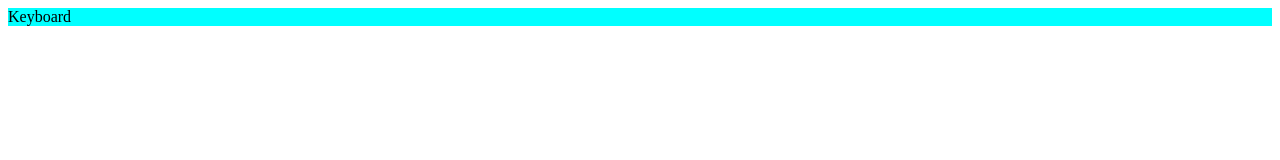
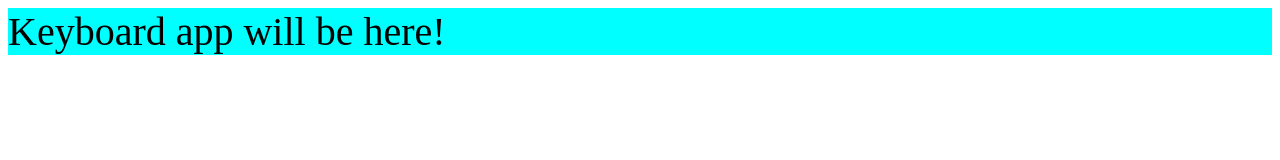
Before and after one commit to Kulish89/virtual-keyboard, a website built with webpack: page src/index.html in a window 1280 px wide. Built offline with nearby package versions, Linux system fonts and the light colour scheme.

Commit message:
Feat: webpack-configuration

```diff
--- a/package.json
+++ b/package.json
@@ -6,7 +6,8 @@
   "scripts": {
     "test": "echo \"Error: no test specified\" && exit 1",
     "build": "webpack --config webpack.config.js",
-    "watch": "webpack --mode development --watch"
+    "watch": "webpack --mode development --watch",
+    "deploy": "gh-pages -d dist"
   },
   "repository": {
     "type": "git",
--- a/src/index.html
+++ b/src/index.html
@@ -7,6 +7,6 @@
     <title>Keyboard</title>
   </head>
   <body>
-    <div id="root">Keyboard</div>
+    <div class="root">Keyboard app will be here!</div>
   </body>
 </html>
--- a/src/styles/style.css
+++ b/src/styles/style.css
@@ -1,3 +1,4 @@
-#root {
+.root {
   background-color: aqua;
+  font-size: 40px;
 }
--- a/webpack.config.js
+++ b/webpack.config.js
@@ -10,6 +10,7 @@ module.exports = {
   output: {
     filename: "[name].bundle.js",
     path: path.resolve(__dirname, "dist"),
+    publicPath: "/webpack-demo/",
   },
   plugins: [
     new HTMLWebpackPlugin({ template: "./src/index.html" }),
```
Also changed, not shown: dist/index.html, dist/main.bundle.js, 1 other file.
